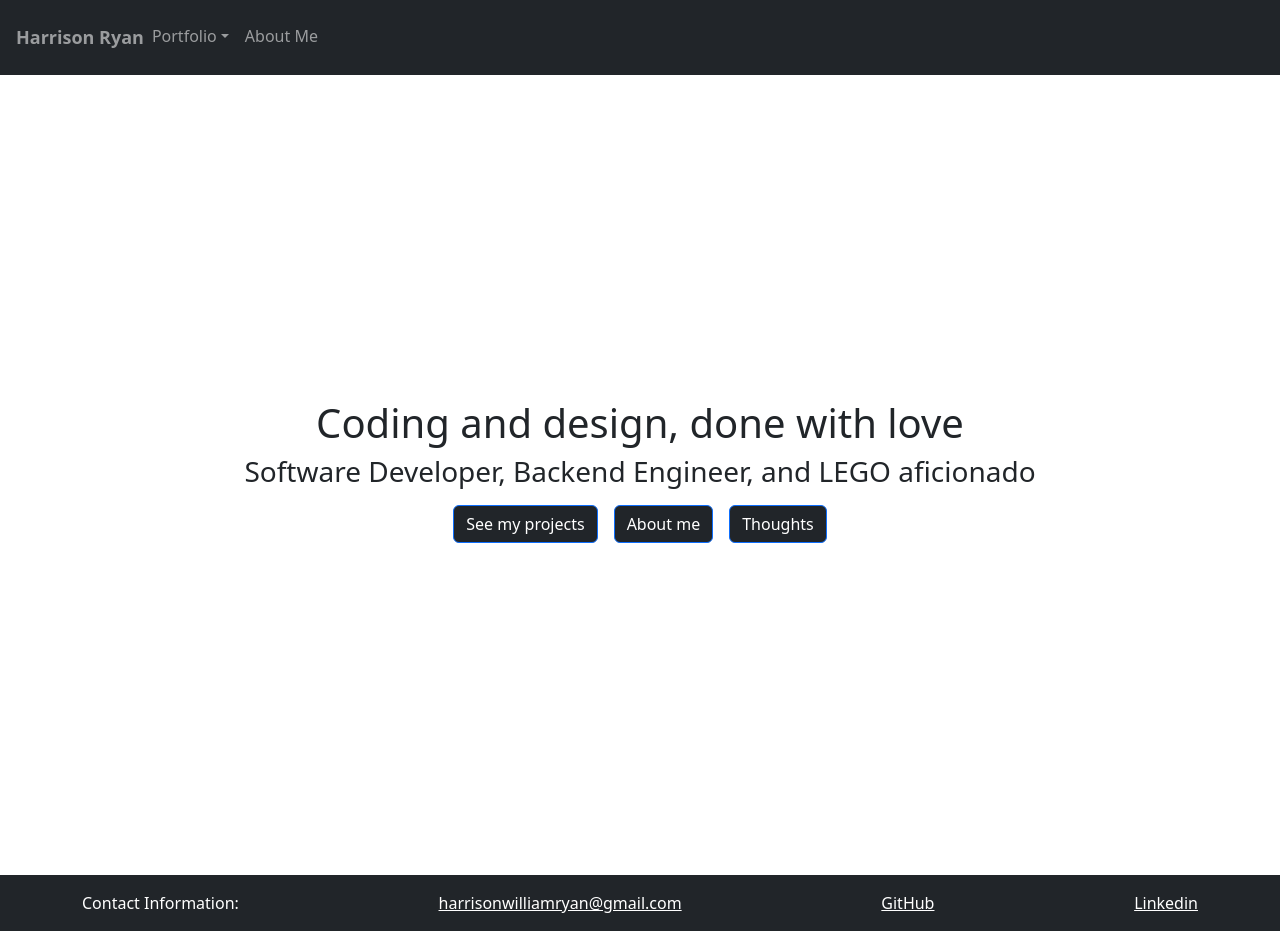
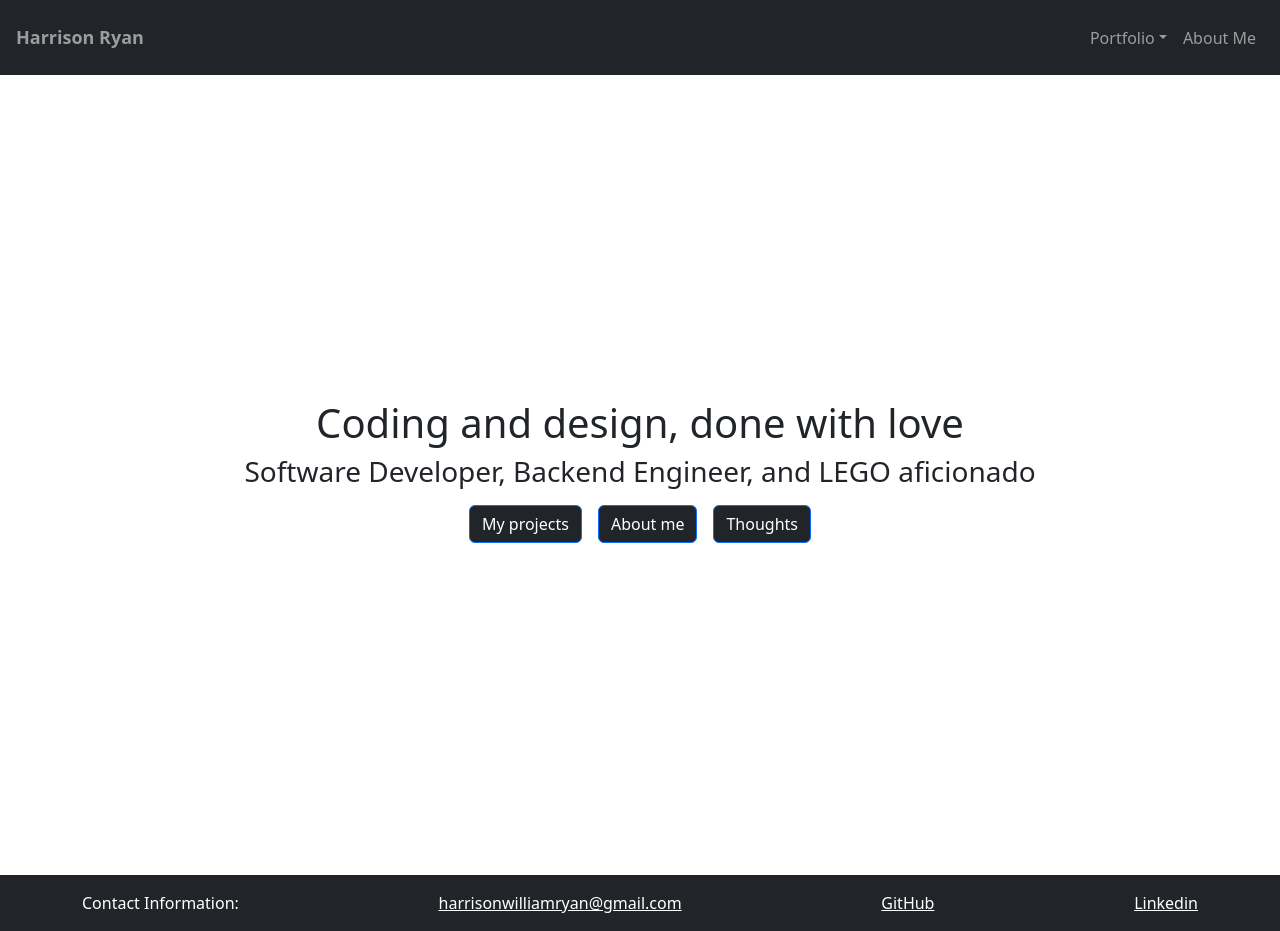
Before and after one commit to hwryan12/portfolio, a React (Create React App) app: page / in a window 1280 px wide. Built offline with nearby package versions, Linux system fonts and the light colour scheme.

Commit message:
refactor: Change navbar and welcome styling'

```diff
--- a/src/components/Header.js
+++ b/src/components/Header.js
@@ -13,10 +13,10 @@ const Header = () => {
     return (
         <>
             <Navbar collapseOnSelect expand="lg" bg="dark" variant="dark" className="p-3">
+                <Navbar.Text className={`${styles.ml3} ${styles.mr3} ${styles.boldText}`}>Harrison Ryan</Navbar.Text>
                 <Navbar.Toggle aria-controls="responsive-navbar-nav" />
-                <Navbar.Collapse id="responsive-navbar-nav">
-                    <Nav className="ml-auto">
-                    <Navbar.Text className={`${styles.ml3} ${styles.mr3} ${styles.boldText}`}>Harrison Ryan</Navbar.Text>
+                <Navbar.Collapse id="responsive-navbar-nav" className="justify-content-end">
+                    <Nav>
                         <NavDropdown title="Portfolio" id="collasible-nav-dropdown">
                             <NavDropdown.Item as={Link} to="/school-projects">School Projects</NavDropdown.Item>
                             <NavDropdown.Item as={Link} to="/personal-projects">Personal Projects</NavDropdown.Item>
--- a/src/components/Welcome.js
+++ b/src/components/Welcome.js
@@ -1,20 +1,27 @@
-import React from 'react';
+import React, { useState } from 'react';
 import { Link } from 'react-router-dom';
 import { Button } from 'react-bootstrap';
+import About from './About';
 import styles from './Welcome.module.css';
 
 const Welcome = () => {
+    const [show, setShow] = useState(false);
+
+    const handleClose = () => setShow(false);
+    const handleShow = () => setShow(true);
+
     return (
         <div className={styles.container}>
             <div className={styles.textContainer}>
                 <h1>Coding and design, done with love</h1>
                 <h3>Software Developer, Backend Engineer, and LEGO aficionado</h3>
                 <div className={styles.linksContainer}>
-                    <Button className="bg-dark text-white m-2 custom-shadow" as={Link} to="/projects">See my projects</Button>
-                    <Button className="bg-dark text-white m-2 custom-shadow" as={Link} to="/projects">About me</Button>
+                    <Button className="bg-dark text-white m-2 custom-shadow" as={Link} to="/projects">My projects</Button>
+                    <Button className="bg-dark text-white m-2 custom-shadow" onClick={handleShow}>About me</Button>
                     <Button className="bg-dark text-white m-2 custom-shadow" as={Link} to="/projects">Thoughts</Button>
                 </div>
             </div>
+            <About show={show} handleClose={handleClose} />
         </div>
     );
 };
```
